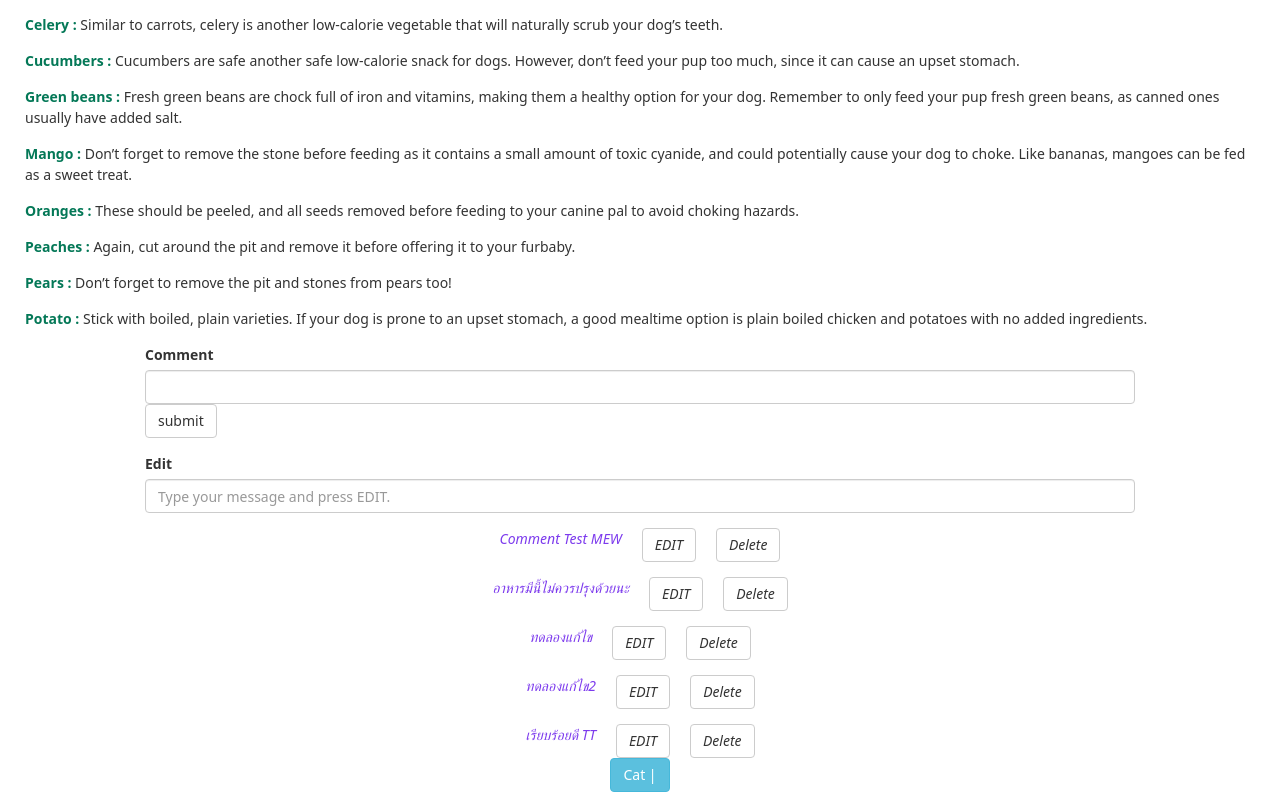
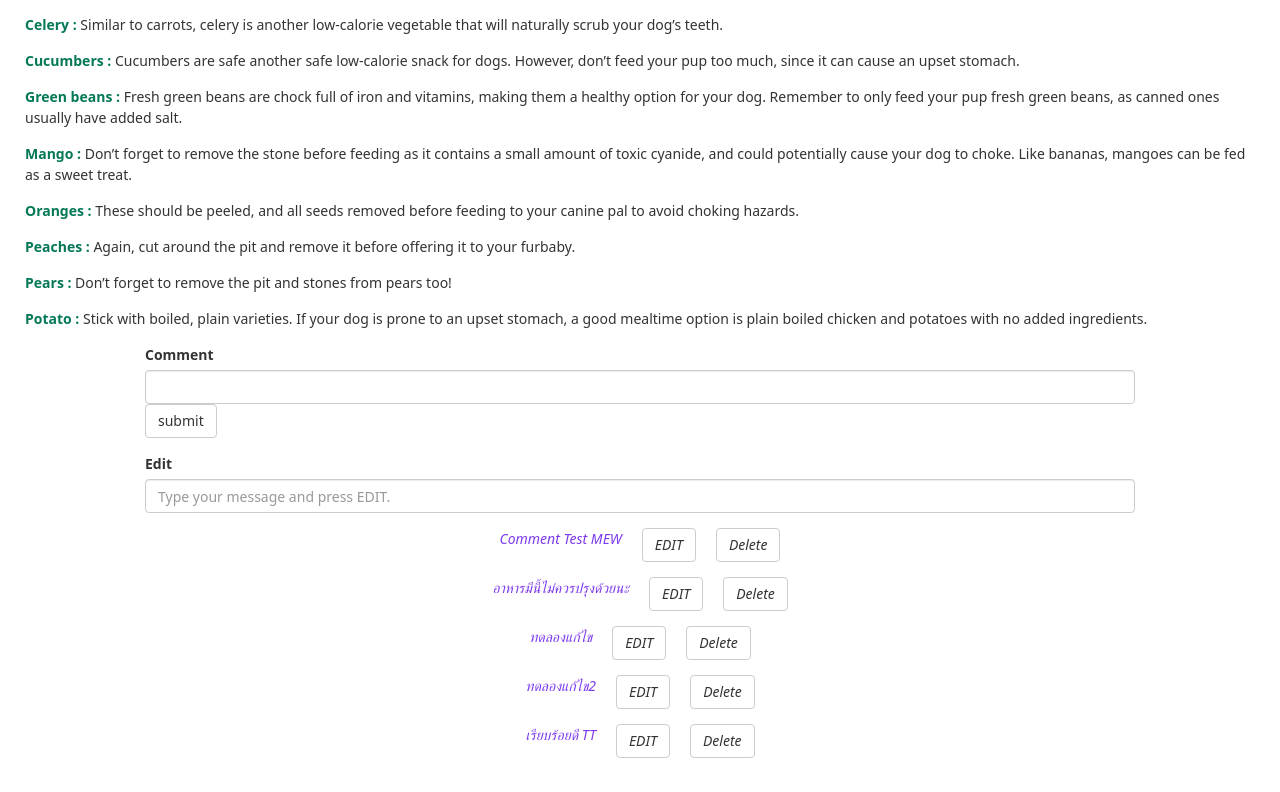
Before and after one commit to Skeletonbear/INT203_62130500056_Groupwork_SPA, a Vue app: page /dog in a window 1280 px wide. Shown: the part 480-1272 px from the top of the page. After the commit the page ends 1238 px from the top, so only its background shows below. Built offline with nearby package versions, Linux system fonts and the light colour scheme; data requests are answered from the project's data file.

Commit message:
62130500056 completed

```diff
--- a/src/views/Cat.vue
+++ b/src/views/Cat.vue
@@ -70,9 +70,9 @@
           ></baes-comment>
         </div>
         <div class="px-48">
-        <label >Edit</label>
+          <label>Edit</label>
           <input
-          class="input form-control "
+            class="input form-control"
             id="url"
             type="text"
             v-model="inputlink"
@@ -97,7 +97,6 @@
             </p>
           </div>
         </div>
-
       </div>
     </div>
   </div>
--- a/src/views/Dog.vue
+++ b/src/views/Dog.vue
@@ -145,9 +145,6 @@
       </div>
     </div>
   </div>
-  <button type="button" class="btn btn-info">
-    <a><router-link to="/cat">Cat </router-link> |</a>
-  </button>
 </template>
 
 <script>
```
Lines whose indentation alone changed are shown as unchanged.
